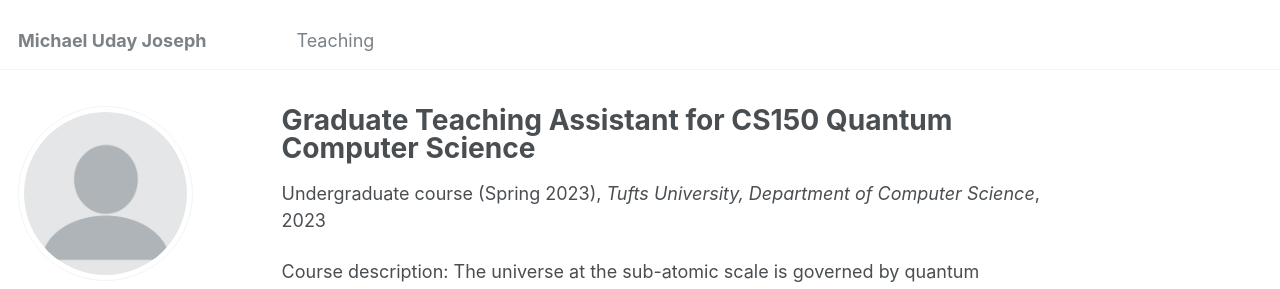
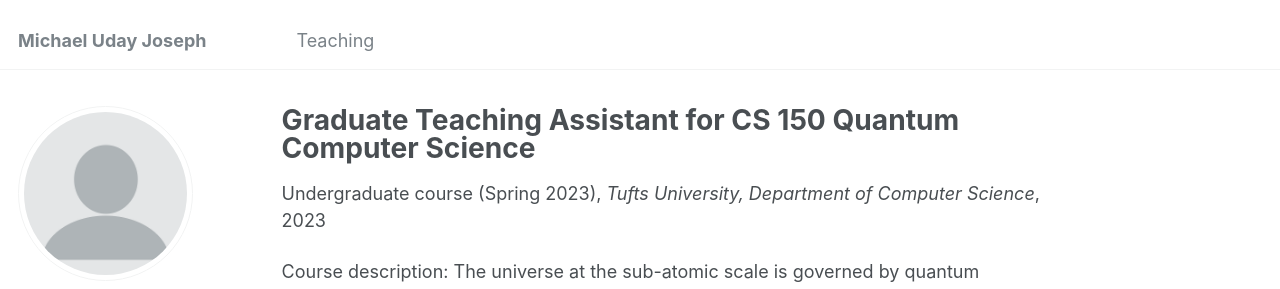
Before and after one commit to michaeludayjoseph/michaeludayjoseph.github.io, a Jekyll site: the page built from _teaching/cs150qcs-mehraban-tufts.md, in a window 1280 px wide and 1391 px high. Shown: the top 289 px of the window. Built offline with Jekyll 4.4.1, drawn with Linux system fonts in a browser that asks for light colours.

Commit message:
Update cs150qcs-mehraban-tufts.md

```diff
--- a/_teaching/cs150qcs-mehraban-tufts.md
+++ b/_teaching/cs150qcs-mehraban-tufts.md
@@ -1,5 +1,5 @@
 ---
-title: "Graduate Teaching Assistant for CS150 Quantum Computer Science"
+title: "Graduate Teaching Assistant for CS 150 Quantum Computer Science"
 collection: teaching
 type: "Undergraduate course (Spring 2023)"
 permalink: /teaching/cs150qcs-mehraban-tufts
```
